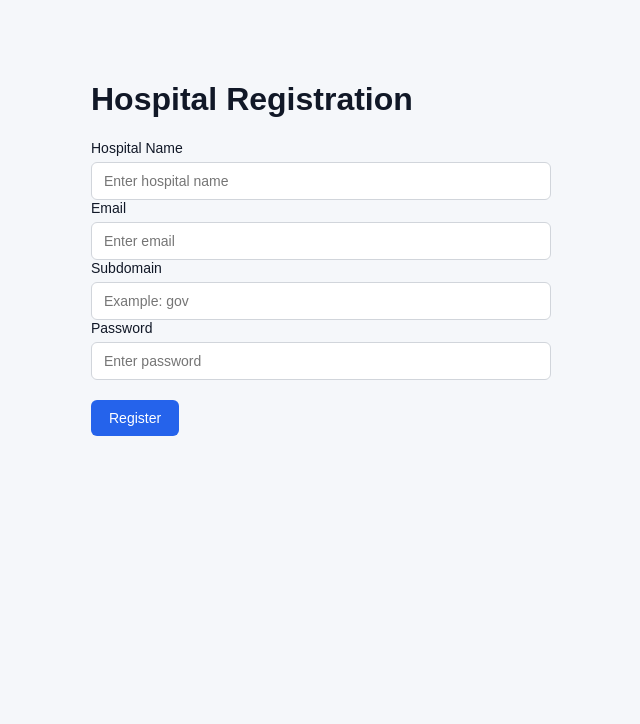
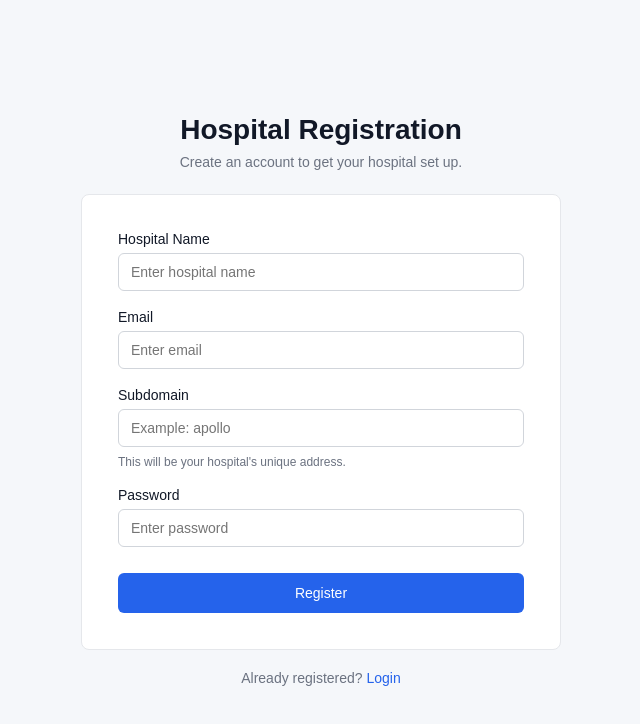
Before and after one commit to divakardharma/healthcare-saas-frontend, a React (Create React App) app: page /register in a window 1280 px wide. Shown: the top 724 px of the page, without its empty margins (319-959 px from the left). Built offline with nearby package versions, Linux system fonts and the light colour scheme; no server answers.

Commit message:
Complete auth tenant security and registration updates

```diff
--- a/src/App.js
+++ b/src/App.js
@@ -58,19 +58,22 @@ useEffect(() => {
       const response = await getCsrfToken();
 
       // 2. Decrypt response
-        const decryptedData = decryptData(
-          response.data.payload
-        );
+      const decryptedData = decryptData(response.data.payload);
 
       // 3. Store CSRF in memory
-        const csrfToken =
-          decryptedData.data.csrf_token;
+      const csrfToken = decryptedData.data.csrf_token;
 
       tokenService.setCsrfToken(csrfToken);
 
-        // 4. Restore login using HttpOnly refresh cookie
+      // 4. Restore login only on protected/application pages
+      const publicPaths = ["/login", "/register"];
+      const currentPath = window.location.pathname;
+
+      if (!publicPaths.includes(currentPath)) {
         dispatch(refreshRequest());
-
+      } else {
+        dispatch(authInitializationFailed());
+      }
     } catch (error) {
       console.error("Auth initialization failed:", error);
       dispatch(authInitializationFailed());
--- a/src/components/common/Input.jsx
+++ b/src/components/common/Input.jsx
@@ -40,6 +40,8 @@ function Input({
   onChange,
   placeholder = "",
   disabled = false,
+  required = false,
+  autoComplete,
 }) {
   return (
     <InputWrapper>
@@ -53,6 +55,8 @@ function Input({
         onChange={onChange}
         placeholder={placeholder}
         disabled={disabled}
+        required={required}
+        autoComplete={autoComplete}
       />
     </InputWrapper>
   );
--- a/src/modules/auth/authSaga.js
+++ b/src/modules/auth/authSaga.js
@@ -40,15 +40,27 @@ function* handleLogin(action) {
 
 
   } catch (error) {
-    // console.error("Login Error:", error);
+    let errorMessage = "Login failed";
 
-    yield put(
-      loginFailure(
-        error.response?.data?.message ||
-        error.message ||
-        "Login failed"
-      )
-    );
+    try {
+      const encryptedPayload = error.response?.data?.payload;
+
+      if (encryptedPayload) {
+        const decryptedError = decryptData(encryptedPayload);
+
+        errorMessage =
+          decryptedError?.message ||
+          errorMessage;
+      } else {
+        errorMessage =
+          error.response?.data?.message ||
+          errorMessage;
+      }
+    } catch (decryptError) {
+      errorMessage = "Login failed";
+    }
+
+    yield put(loginFailure(errorMessage));
   }
 }
 
--- a/src/modules/tenant/tenantSaga.js
+++ b/src/modules/tenant/tenantSaga.js
@@ -18,31 +18,61 @@ function* handleFetchTenant() {
 
     yield put(fetchTenantSuccess(decryptedData.data));
   } catch (error) {
-    yield put(
-      fetchTenantFailure(
-        error.response?.data?.message ||
-          error.message ||
-          "Failed to fetch tenant configuration"
-      )
-    );
+    let errorMessage = "Failed to fetch tenant configuration";
+
+    try {
+      const encryptedPayload = error.response?.data?.payload;
+
+      if (encryptedPayload) {
+        const decryptedError = decryptData(encryptedPayload);
+
+        errorMessage =
+          decryptedError?.message ||
+          errorMessage;
+      } else {
+        errorMessage =
+          error.response?.data?.message ||
+          errorMessage;
+      }
+    } catch (decryptError) {
+      errorMessage = "Failed to fetch tenant configuration";
+    }
+
+    yield put(fetchTenantFailure(errorMessage));
   }
 }
 
 function* handleRegisterTenant(action) {
-  try {
+ try {
     const response = yield call(registerTenantAPI, action.payload);
 
     const decryptedData = decryptData(response.data.payload);
 
     yield put(registerTenantSuccess(decryptedData.data));
   } catch (error) {
-    yield put(
-      registerTenantFailure(
-        error.response?.data?.message ||
-          error.message ||
-          "Tenant registration failed"
-      )
-    );
+    let errorMessage = "Tenant registration failed";
+
+    try {
+      const encryptedPayload = error.response?.data?.payload;
+
+      if (encryptedPayload) {
+        const decryptedError = decryptData(encryptedPayload);
+
+        console.log("Tenant Registration Error:", decryptedError);
+
+        errorMessage =
+          decryptedError?.message ||
+          errorMessage;
+      } else {
+        errorMessage =
+          error.response?.data?.message ||
+          errorMessage;
+      }
+    } catch (decryptError) {
+      errorMessage = "Tenant registration failed";
+    }
+
+    yield put(registerTenantFailure(errorMessage));
   }
 }
 
--- /dev/null
+++ b/src/pages/Auth/LoginPage.module.css
@@ -0,0 +1,118 @@
+/* Values mirror src/themes/defaultTheme.js */
+.page {
+  --primary: #2563eb;
+  --primary-hover: #1d4ed8;
+  --text-primary: #111827;
+  --text-secondary: #6b7280;
+  --danger: #dc2626;
+  --radius-small: 6px;
+
+  min-height: 100vh;
+  min-height: 100dvh;
+  display: flex;
+  align-items: center;
+  justify-content: center;
+  padding: 24px 16px;
+}
+
+.container {
+  width: 100%;
+  max-width: 400px;
+}
+
+.header {
+  text-align: center;
+  margin-bottom: 24px;
+}
+
+.title {
+  margin: 0 0 8px;
+  font-size: 24px;
+  font-weight: 600;
+  color: var(--text-primary);
+}
+
+.subtitle {
+  margin: 0;
+  font-size: 14px;
+  color: var(--text-secondary);
+}
+
+.form {
+  display: flex;
+  flex-direction: column;
+  gap: 16px;
+  padding: 8px;
+}
+
+.alert {
+  padding: 10px 12px;
+  font-size: 14px;
+  border: 1px solid var(--danger);
+  border-radius: var(--radius-small);
+  color: var(--danger);
+  background: #fef2f2;
+}
+
+.submit {
+  margin-top: 8px;
+}
+
+.submit button {
+  width: 100%;
+  padding: 12px 18px;
+}
+
+.footer {
+  margin: 20px 0 0;
+  text-align: center;
+  font-size: 14px;
+  color: var(--text-secondary);
+}
+
+.footerLink {
+  color: var(--primary);
+  font-weight: 500;
+  text-decoration: none;
+}
+
+.footerLink:hover {
+  color: var(--primary-hover);
+  text-decoration: underline;
+}
+
+/* Tablet and up */
+@media (min-width: 768px) {
+  .container {
+    max-width: 440px;
+  }
+
+  .title {
+    font-size: 28px;
+  }
+
+  .form {
+    padding: 16px;
+    gap: 18px;
+  }
+}
+
+/* Small phones */
+@media (max-width: 480px) {
+  .page {
+    align-items: flex-start;
+    padding: 16px 12px;
+  }
+
+  .header {
+    margin-bottom: 16px;
+  }
+
+  .title {
+    font-size: 20px;
+  }
+
+  .form {
+    padding: 0;
+  }
+}
--- a/src/pages/Auth/RegisterPage.jsx
+++ b/src/pages/Auth/RegisterPage.jsx
@@ -1,7 +1,9 @@
 import { useState } from "react";
 import { useDispatch, useSelector } from "react-redux";
+import { Link } from "react-router-dom";
 import { registerTenantRequest } from "../../modules/tenant/tenantSlice";
-import { Input, Button, Loader } from "../../components/common";
+import { Input, Button, Card } from "../../components/common";
+import styles from "./RegisterPage.module.css";
 
 function RegisterPage() {
   const dispatch = useDispatch();
@@ -33,16 +35,24 @@ function RegisterPage() {
   };
 
   return (
-    <div style={{ maxWidth: "500px", margin: "40px auto", padding: "20px" }}>
-      <h1>Hospital Registration</h1>
+    <div className={styles.page}>
+      <div className={styles.container}>
+        <div className={styles.header}>
+          <h1 className={styles.title}>Hospital Registration</h1>
+          <p className={styles.subtitle}>
+            Create an account to get your hospital set up.
+          </p>
+        </div>
 
-      <form onSubmit={handleSubmit}>
+        <Card>
+          <form className={styles.form} onSubmit={handleSubmit}>
             <Input
               label="Hospital Name"
               name="name"
               value={formData.name}
               onChange={handleChange}
               placeholder="Enter hospital name"
+              disabled={loading}
             />
 
             <Input
@@ -52,6 +62,8 @@ function RegisterPage() {
               value={formData.email}
               onChange={handleChange}
               placeholder="Enter email"
+              autoComplete="username"
+              disabled={loading}
             />
 
             <Input
@@ -59,8 +71,12 @@ function RegisterPage() {
               name="subdomain"
               value={formData.subdomain}
               onChange={handleChange}
-          placeholder="Example: gov"
+              placeholder="Example: apollo"
+              disabled={loading}
             />
+            <span className={styles.hint}>
+              This will be your hospital's unique address.
+            </span>
 
             <Input
               label="Password"
@@ -69,28 +85,40 @@ function RegisterPage() {
               value={formData.password}
               onChange={handleChange}
               placeholder="Enter password"
+              autoComplete="new-password"
+              disabled={loading}
             />
 
-        <div style={{ marginTop: "20px" }}>
+            {error && (
+              <div className={`${styles.alert} ${styles.error}`} role="alert">
+                {error}
+              </div>
+            )}
+
+            {registrationSuccess && (
+              <div
+                className={`${styles.alert} ${styles.success}`}
+                role="status"
+              >
+                Hospital registered successfully.
+              </div>
+            )}
+
+            <div className={styles.submit}>
               <Button type="submit" disabled={loading}>
                 {loading ? "Registering..." : "Register"}
               </Button>
             </div>
           </form>
+        </Card>
 
-      {loading && <Loader />}
-
-      {error && (
-        <p style={{ marginTop: "15px" }}>
-          {error}
+        <p className={styles.footer}>
+          Already registered?{" "}
+          <Link to="/login" className={styles.footerLink}>
+            Login
+          </Link>
         </p>
-      )}
-
-      {registrationSuccess && (
-        <p style={{ marginTop: "15px" }}>
-          Hospital registered successfully.
-        </p>
-      )}
+      </div>
     </div>
   );
 }
--- /dev/null
+++ b/src/pages/Auth/RegisterPage.module.css
@@ -0,0 +1,133 @@
+/* Values mirror src/themes/defaultTheme.js */
+.page {
+  --primary: #2563eb;
+  --primary-hover: #1d4ed8;
+  --text-primary: #111827;
+  --text-secondary: #6b7280;
+  --danger: #dc2626;
+  --success: #16a34a;
+  --radius-small: 6px;
+
+  min-height: 100vh;
+  min-height: 100dvh;
+  display: flex;
+  align-items: center;
+  justify-content: center;
+  padding: 24px 16px;
+}
+
+.container {
+  width: 100%;
+  max-width: 440px;
+}
+
+.header {
+  text-align: center;
+  margin-bottom: 24px;
+}
+
+.title {
+  margin: 0 0 8px;
+  font-size: 24px;
+  font-weight: 600;
+  color: var(--text-primary);
+}
+
+.subtitle {
+  margin: 0;
+  font-size: 14px;
+  color: var(--text-secondary);
+}
+
+.form {
+  display: flex;
+  flex-direction: column;
+  gap: 16px;
+  padding: 8px;
+}
+
+.hint {
+  margin-top: -10px;
+  font-size: 12px;
+  color: var(--text-secondary);
+}
+
+.alert {
+  padding: 10px 12px;
+  font-size: 14px;
+  border: 1px solid;
+  border-radius: var(--radius-small);
+}
+
+.error {
+  color: var(--danger);
+  background: #fef2f2;
+}
+
+.success {
+  color: var(--success);
+  background: #f0fdf4;
+}
+
+.submit {
+  margin-top: 8px;
+}
+
+.submit button {
+  width: 100%;
+  padding: 12px 18px;
+}
+
+.footer {
+  margin: 20px 0 0;
+  text-align: center;
+  font-size: 14px;
+  color: var(--text-secondary);
+}
+
+.footerLink {
+  color: var(--primary);
+  font-weight: 500;
+  text-decoration: none;
+}
+
+.footerLink:hover {
+  color: var(--primary-hover);
+  text-decoration: underline;
+}
+
+/* Tablet and up */
+@media (min-width: 768px) {
+  .container {
+    max-width: 480px;
+  }
+
+  .title {
+    font-size: 28px;
+  }
+
+  .form {
+    padding: 16px;
+    gap: 18px;
+  }
+}
+
+/* Small phones */
+@media (max-width: 480px) {
+  .page {
+    align-items: flex-start;
+    padding: 16px 12px;
+  }
+
+  .header {
+    margin-bottom: 16px;
+  }
+
+  .title {
+    font-size: 20px;
+  }
+
+  .form {
+    padding: 0;
+  }
+}
--- a/src/services/axiosClient.js
+++ b/src/services/axiosClient.js
@@ -38,14 +38,24 @@ axiosClient.interceptors.request.use(
 axiosClient.interceptors.response.use(
   (response) => response,
 
-  async (error) => {
-    const status = error.response?.status;
-    const originalRequest = error.config;
+ async (error) => {
+  const status = error.response?.status;
+  const originalRequest = error.config;
 
-    if (status === 401 && originalRequest && !originalRequest._retry) {
-      originalRequest._retry = true;
+  const isPublicAuthRequest =
+    originalRequest?.url?.includes("/login") ||
+    originalRequest?.url?.includes("/register");
 
-      try {
+  if (
+    status === 401 &&
+    originalRequest &&
+    !originalRequest._retry &&
+    !isPublicAuthRequest
+  ) {
+    originalRequest._retry = true;
+
+    try {
+      // existing refresh code...
         if (!isRefreshing) {
           isRefreshing = true;
 
```
Also changed, not shown: src/modules/security/hooks/useSecurity.js (added, +32 -0 lines), src/pages/Auth/LoginPage.jsx (+39 -15 lines). Lines whose indentation alone changed are shown as unchanged.
